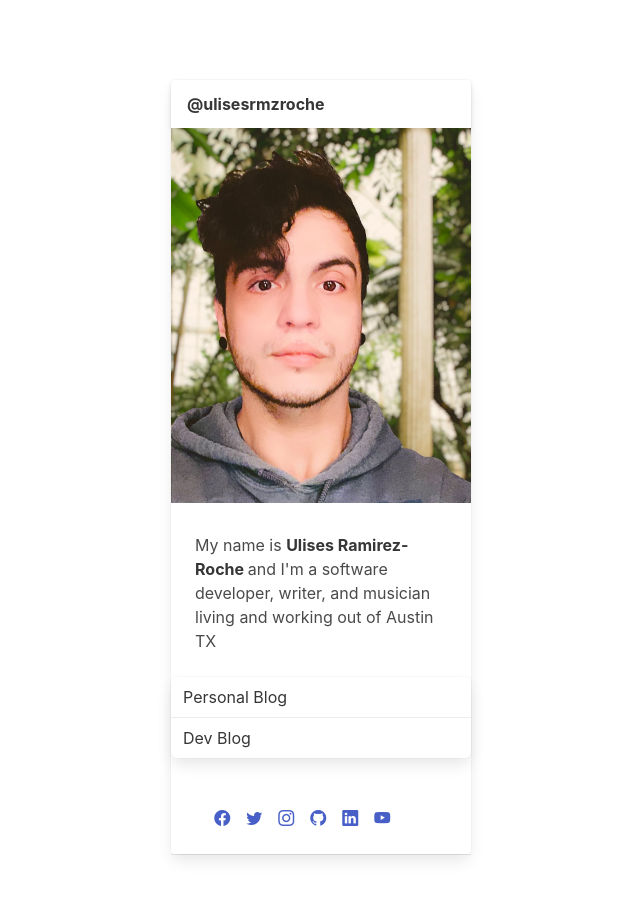
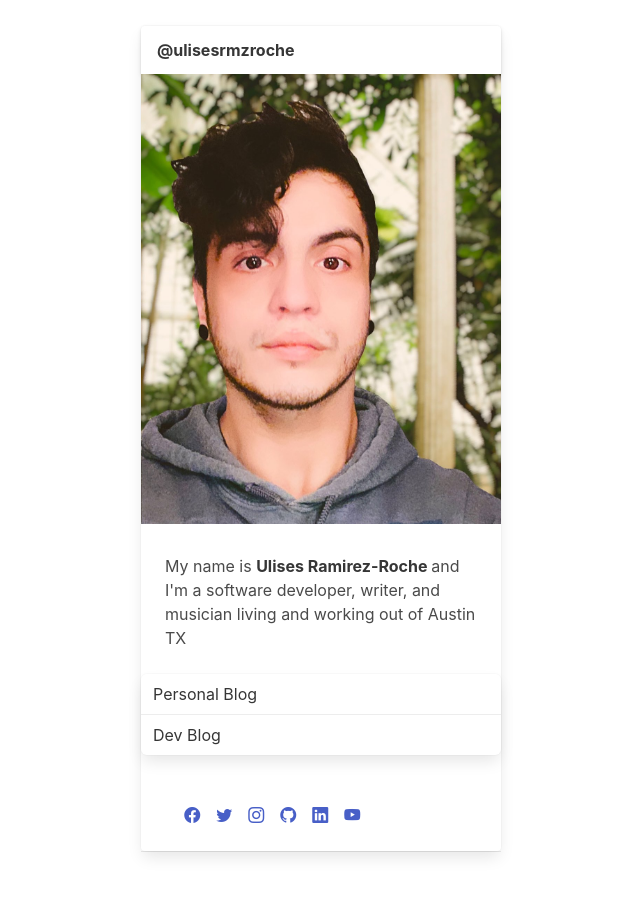
Before and after one commit to ulisesrmzroche/ulisesrmzroche-info, a Next.js app: page / in a window 1280 px wide. Shown: the top 898 px of the page, without its empty margins (319-959 px from the left). Built offline with nearby package versions, Linux system fonts and the light colour scheme.

Commit message:
feat: css fixes

```diff
--- a/package.json
+++ b/package.json
@@ -5,7 +5,8 @@
   "scripts": {
     "dev": "next dev",
     "build": "next build",
-    "start": "next start"
+    "start": "next start",
+    "open-staging": "node scripts/visit-staging.js"
   },
   "dependencies": {
     "bootstrap-icons": "^1.3.0",
@@ -16,6 +17,7 @@
   "devDependencies": {
     "commitizen": "^4.2.3",
     "cz-conventional-changelog": "^3.2.0",
+    "open": "^8.0.2",
     "prettier": "2.2.1"
   },
   "config": {
--- /dev/null
+++ b/scripts/visit-staging.js
@@ -0,0 +1,5 @@
+// opens site
+const open = require('open');
+const URL = 'https://ulisesrmzroche-info-git-main-ulisesrmzroche.vercel.app';
+
+open(URL);
--- a/src/components/InfoCard/styles.module.css
+++ b/src/components/InfoCard/styles.module.css
@@ -1,3 +1,3 @@
 .InfoCard {
-    width: 300px;
+    width: 360px;
 }
--- a/src/styles/Home.module.css
+++ b/src/styles/Home.module.css
@@ -1,7 +1,7 @@
 
 
 .main {
-  padding: 5rem 0;
+  padding: 1.62rem 0;
   flex: 1;
   display: flex;
   flex-direction: column;
```
Also changed, not shown: 1 other file (tests, documents, lock files or other folders).
